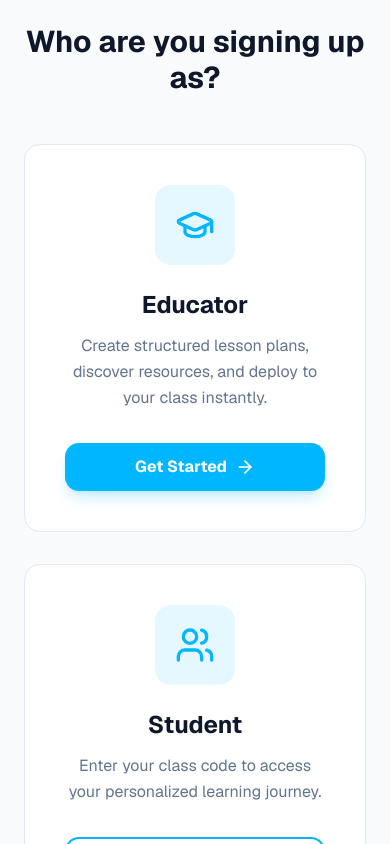
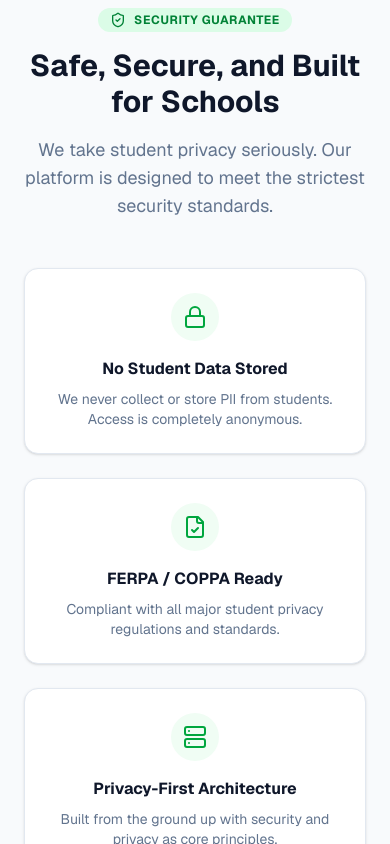
Before and after one commit to abdoulayebinta/skolia, a Next.js app in the folder frontend/: page / in a window 390 px wide. Shown: the part 5720-6564 px from the top of the page. Built offline with nearby package versions, Linux system fonts and the light colour scheme.

Commit message:
feat: ISK REVERSAL PROMPT
Create a reassurance section titled:
"Safe, Secu... *

```diff
--- a/frontend/app/page.tsx
+++ b/frontend/app/page.tsx
@@ -3,7 +3,7 @@
 import React, { useState, useEffect, useRef } from 'react';
 import Link from 'next/link';
 import { useRouter } from 'next/navigation';
-import { GraduationCap, Users, ArrowRight, Sparkles, BookOpen, ShieldCheck, BrainCircuit, Menu, X, Globe, Rocket, CheckCircle, Play, Lock, Layout, ListChecks, PieChart, MousePointer2, Loader2, Clock, Zap, Database, Heart, Quote, ChevronLeft, ChevronRight, UserPlus, Search, Wand2, School, Accessibility, Settings } from 'lucide-react';
+import { GraduationCap, Users, ArrowRight, Sparkles, BookOpen, ShieldCheck, BrainCircuit, Menu, X, Globe, Rocket, CheckCircle, Play, Lock, Layout, ListChecks, PieChart, MousePointer2, Loader2, Clock, Zap, Database, Heart, Quote, ChevronLeft, ChevronRight, UserPlus, Search, Wand2, School, Accessibility, Settings, FileCheck, Server, UserCheck } from 'lucide-react';
 import { Button } from '../components/ui/shared';
 
 const AnimatedCounter = ({ end, duration = 2000, prefix = "", suffix = "" }: { end: number, duration?: number, prefix?: string, suffix?: string }) => {
@@ -311,6 +311,61 @@ const FeatureGrid = () => {
               <p className="text-slate-500 leading-relaxed">
                 {feature.description}
               </p>
+            </div>
+          ))}
+        </div>
+      </div>
+    </div>
+  );
+};
+
+const RiskReversal = () => {
+  const items = [
+    {
+      icon: <Lock className="w-6 h-6 text-green-600" />,
+      title: "No Student Data Stored",
+      description: "We never collect or store PII from students. Access is completely anonymous."
+    },
+    {
+      icon: <FileCheck className="w-6 h-6 text-green-600" />,
+      title: "FERPA / COPPA Ready",
+      description: "Compliant with all major student privacy regulations and standards."
+    },
+    {
+      icon: <Server className="w-6 h-6 text-green-600" />,
+      title: "Privacy-First Architecture",
+      description: "Built from the ground up with security and privacy as core principles."
+    },
+    {
+      icon: <UserCheck className="w-6 h-6 text-green-600" />,
+      title: "Trusted by Schools",
+      description: "Vetted and approved by district administrators across the country."
+    }
+  ];
+
+  return (
+    <div className="w-full bg-slate-50 py-20 border-b border-slate-200">
+      <div className="max-w-6xl mx-auto px-6">
+        <div className="text-center mb-12">
+          <div className="inline-flex items-center px-3 py-1 rounded-full bg-green-100 text-green-700 text-xs font-bold uppercase tracking-wider mb-4">
+            <ShieldCheck className="w-4 h-4 mr-2" /> Security Guarantee
+          </div>
+          <h2 className="text-3xl md:text-4xl font-bold text-[#0F172A] mb-4">
+            Safe, Secure, and Built for Schools
+          </h2>
+          <p className="text-lg text-slate-500 max-w-2xl mx-auto">
+            We take student privacy seriously. Our platform is designed to meet the strictest security standards.
+          </p>
+        </div>
+
+        <div className="grid md:grid-cols-2 lg:grid-cols-4 gap-6">
+          {items.map((item, index) => (
+            <div key={index} className="bg-white p-6 rounded-xl border border-slate-200 shadow-sm hover:shadow-md transition-shadow flex flex-col items-center text-center">
+              <div className="w-12 h-12 bg-green-50 rounded-full flex items-center justify-center mb-4">
+                {item.icon}
+              </div>
+              <h3 className="font-bold text-[#0F172A] mb-2">{item.title}</h3>
+              <p className="text-sm text-slate-500">{item.description}</p>
             </div>
           ))}
         </div>
@@ -763,6 +818,9 @@ export default function LandingPage() {
       {/* Feature Grid Section */}
       <FeatureGrid />
 
+      {/* Risk Reversal Section */}
+      <RiskReversal />
+
       {/* Role Selection Section */}
       <RoleSelection />
 
```
